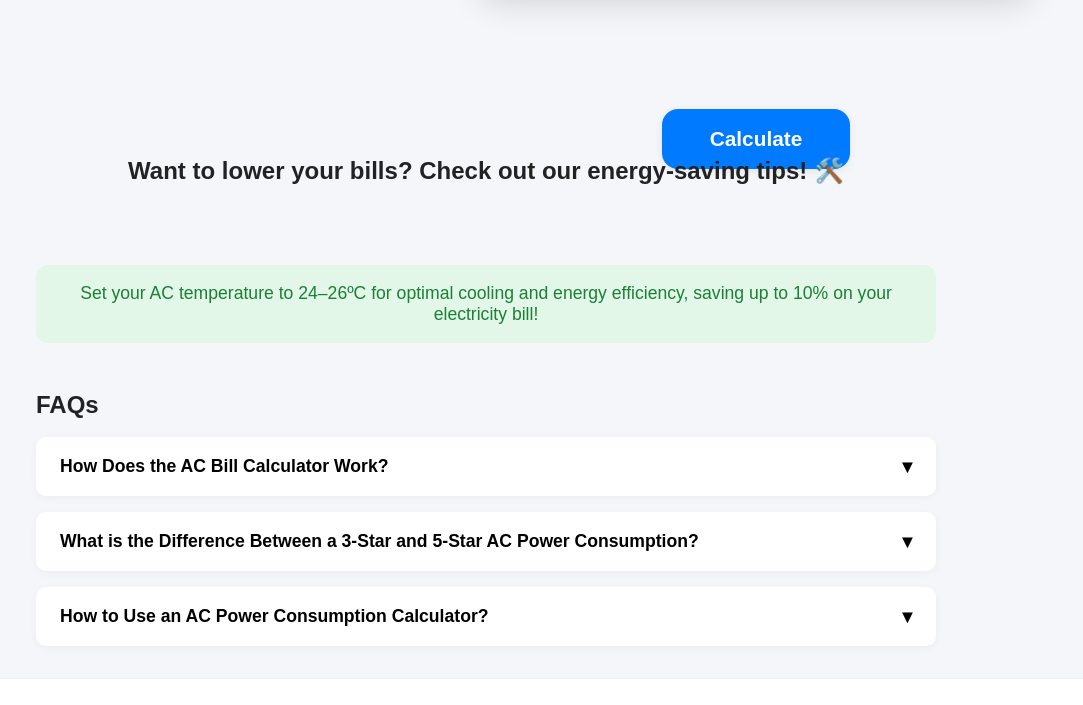
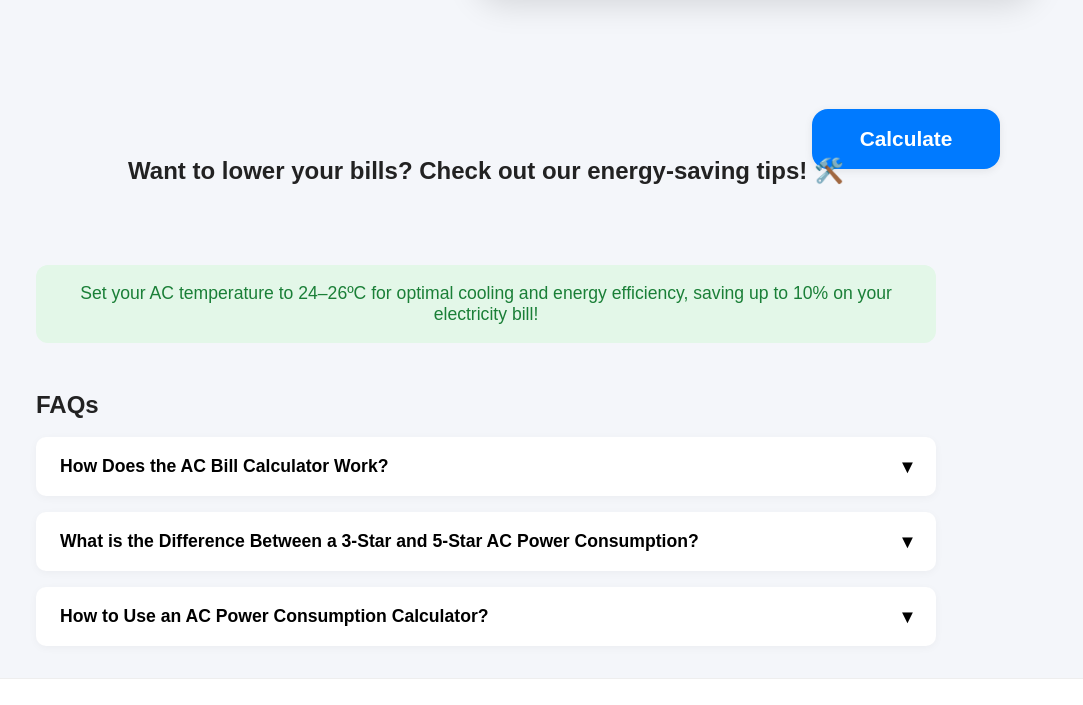
Before and after one commit to priteekhaire/Website-Development, a plain HTML site: page index.html in a window 1280 px wide. Shown: the part 1052-1757 px from the top of the page, without its empty margins (154-1237 px from the left). Drawn offline with Linux system fonts and the light colour scheme; files whose address does not match are found by name.

Commit message:
Update style.css

```diff
--- a/style.css
+++ b/style.css
@@ -644,6 +644,8 @@ input[type="range"] {
   cursor: pointer;
   box-shadow: 0 2px 8px rgba(0,0,0,0.08);
   transition: background 0.2s;
+  margin-right: -300px;
+    margin-top: 0px;
 }
 
 .calculate-btn:hover {
```
